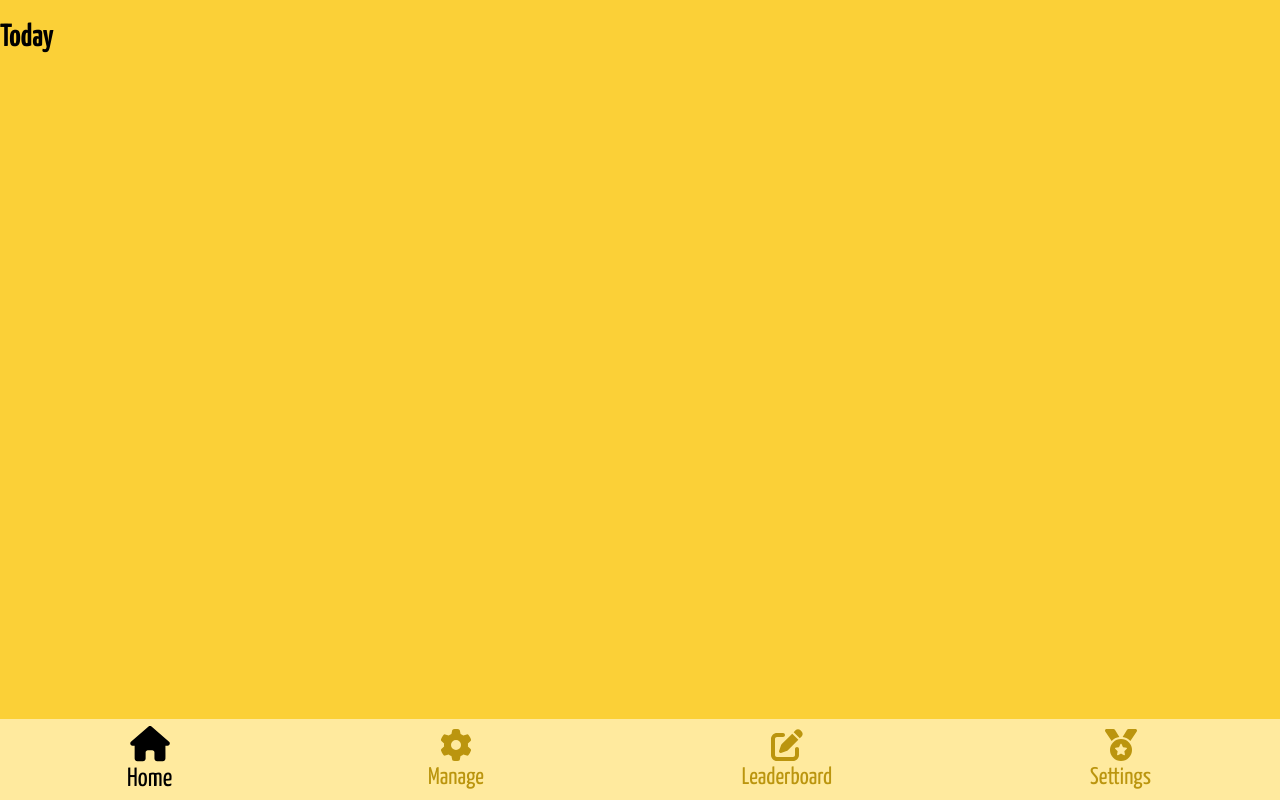
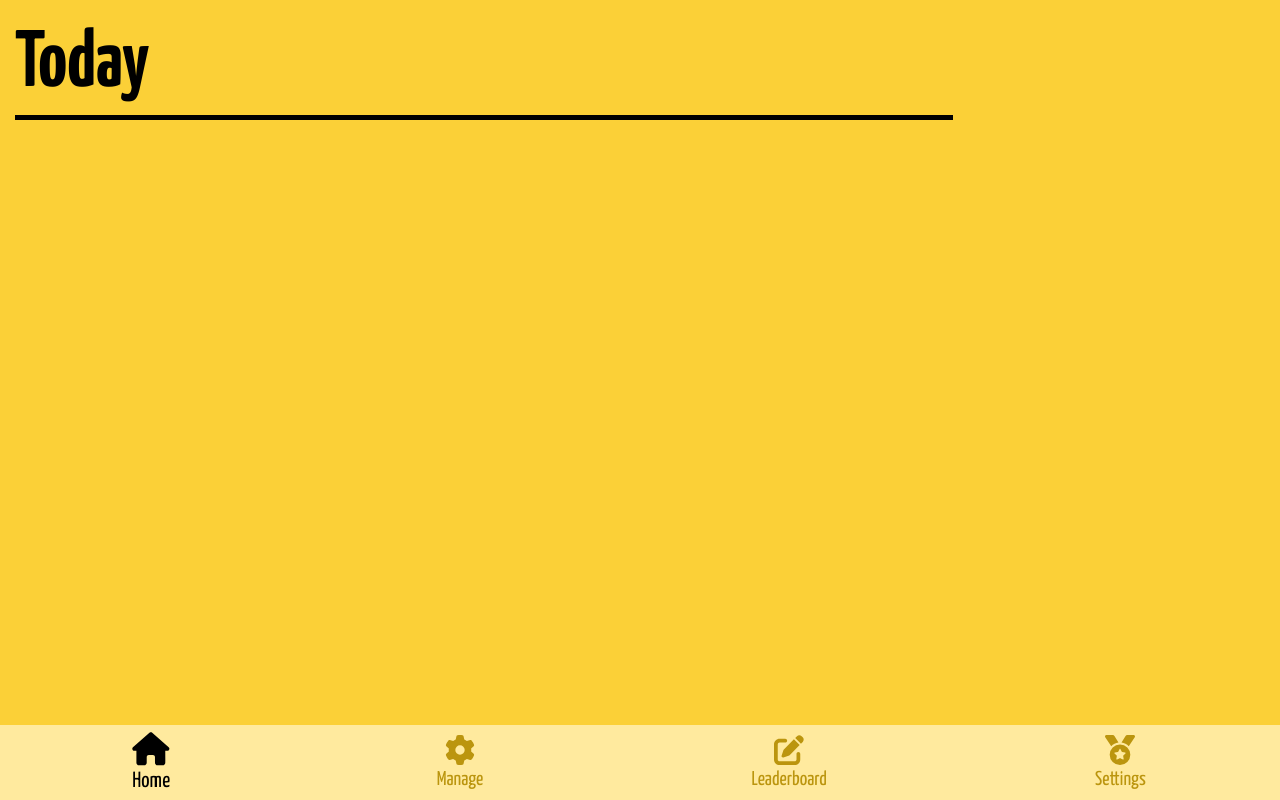
Before and after one commit to Banakin/HapticPrototype, a React (Vite) app: page / in a window 1280 px wide. Built offline with nearby package versions, Linux system fonts and the light colour scheme.

Commit message:
edit title and fonts

```diff
--- a/src/App.tsx
+++ b/src/App.tsx
@@ -15,6 +15,7 @@ import { faHouse, faGear, faPenToSquare, faMedal } from '@fortawesome/free-solid
 function App() {
     return (
         <BrowserRouter>
+            <div className="page">
                 <Routes>
                     <Route path="/" element={<Home />} />
                     <Route path="/manage" element={<ManageTasks />} />
@@ -23,6 +24,7 @@ function App() {
                     <Route path="/stats/:id" element={<Stats />} />
                     <Route path="/edit/:id" element={<Edit />} />
                 </Routes>
+            </div>
             <Navbar>
                 <NavbarItem link="/" icon={<FontAwesomeIcon icon={faHouse} />} text="Home" />
                 <NavbarItem link="/manage" icon={<FontAwesomeIcon icon={faGear} />} text="Manage" />
--- a/src/components/title.tsx
+++ b/src/components/title.tsx
@@ -1,9 +1,11 @@
+import '@/styles/title.scss';
+
 type TitleProps = { children: React.ReactNode };
 
 function Title(props: TitleProps) {
     const { children } = props;
 
-    return <h1>{children}</h1>;
+    return <h1 className="title">{children}</h1>;
 }
 
 export default Title;
--- a/src/styles/App.scss
+++ b/src/styles/App.scss
@@ -2,7 +2,13 @@ body {
     background-color: var(--background-color);
     color: var(--text-color);
     font-family: 'Yanone Kaffeesatz', sans-serif;
+    font-size: var(--font-size-regular);
 
     margin: 0;
     padding: 0;
 }
+
+.page {
+    margin: 15px;
+    margin-top: 25px;
+}
--- a/src/styles/index.scss
+++ b/src/styles/index.scss
@@ -18,4 +18,11 @@
     --primary-text-color: var(--white-color);
     --secondary-color: var(--yellow-light-color);
     --secondary-text-color: var(--black-color);
+
+    --font-size-navbar: 0.5em;
+    --font-size-navbar-icon: 0.75em;
+
+    --font-size-regular: 2.5em;
+    --font-size-large: 2.5em;
+    --font-size-xl: 2em;
 }
--- a/src/styles/navbar.scss
+++ b/src/styles/navbar.scss
@@ -35,11 +35,11 @@
         p {
             margin: 0;
             padding: 0;
-            font-size: x-large;
+            font-size: var(--font-size-navbar);
         }
 
         svg {
-            font-size: xx-large;
+            font-size: var(--font-size-navbar-icon);
         }
     }
 }
--- /dev/null
+++ b/src/styles/title.scss
@@ -0,0 +1,14 @@
+.title {
+    font-size: var(--font-size-xl);
+    margin: 0;
+    padding: 0;
+
+    &:after {
+        display: block;
+        margin-top: 10px;
+        content: '';
+        width: 75%;
+        height: 5px;
+        background-color: var(--text-color);
+    }
+}
```
Also changed, not shown: tsconfig.node.json (indentation only). Lines whose indentation alone changed are shown as unchanged.
